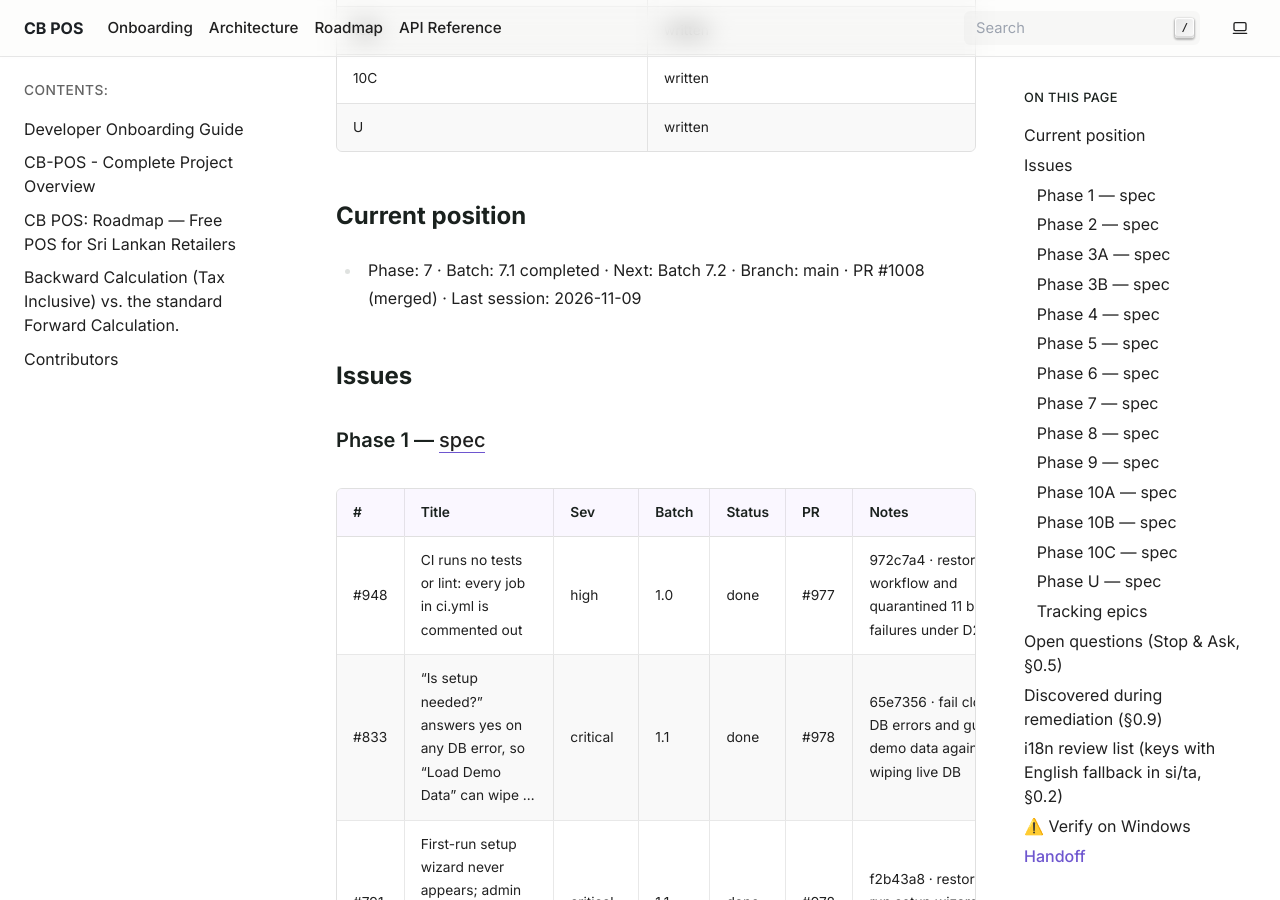
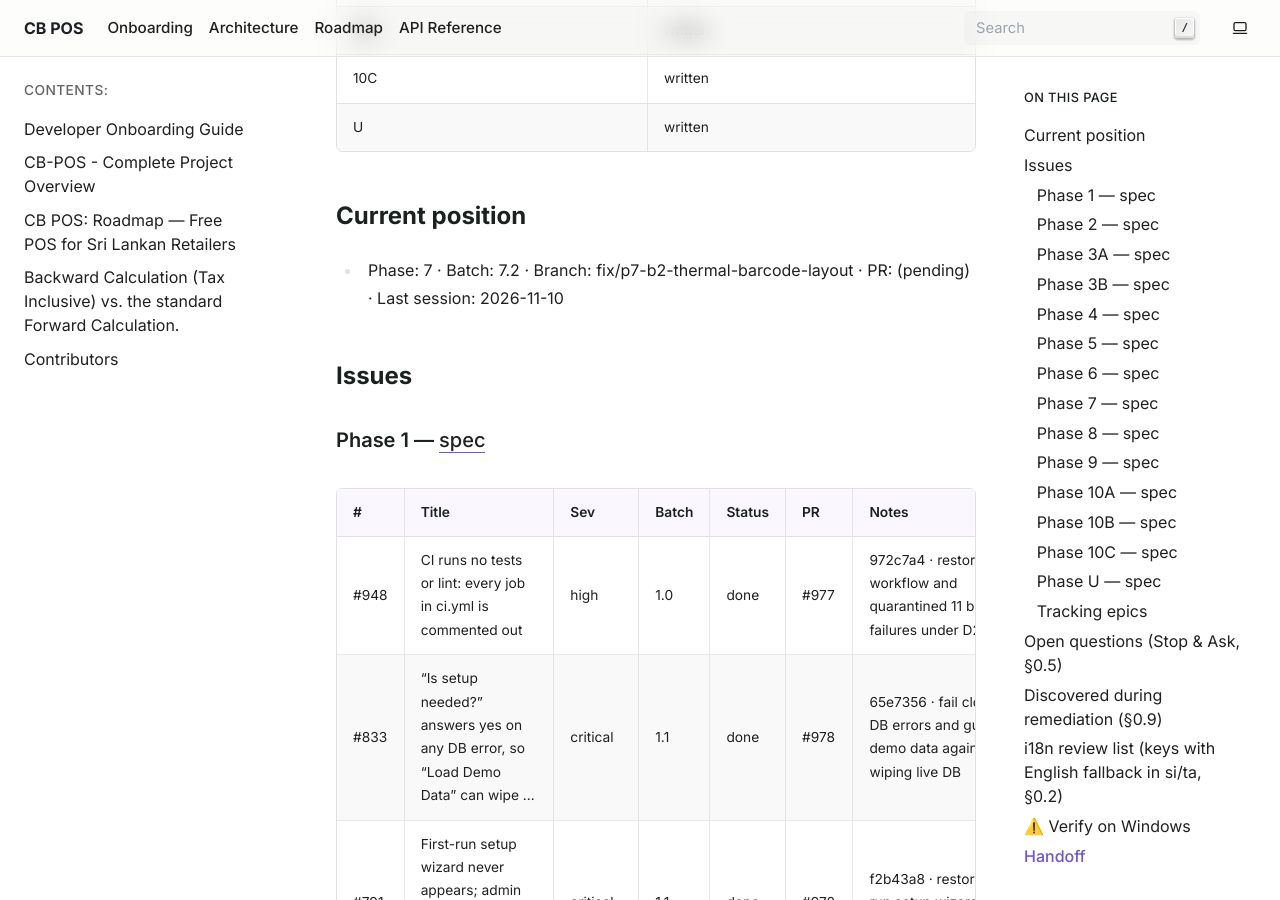
Before and after one commit to HMAHD/CB-POS, a Sphinx documentation site: the page built from docs/remediation/PROGRESS.md, in a window 1280 px wide and 900 px high, scrolled down 974 px. Built offline with Sphinx 7.4.7, drawn with Linux system fonts in a browser that asks for light colours; pages that are not in the unit, such as notebooks, are missing from menus; some of the changed text lies outside the part shown.

Commit message:
docs(progress): record #1009 defect and set position to Batch 7.2

```diff
--- a/docs/remediation/PROGRESS.md
+++ b/docs/remediation/PROGRESS.md
@@ -25,7 +25,7 @@ Statuses: `todo` · `in-progress` · `blocked (Q#)` · `pr-open` · `done` (merg
 
 ## Current position
 
-- Phase: 7 · Batch: 7.1 completed · Next: Batch 7.2 · Branch: main · PR #1008 (merged) · Last session: 2026-11-09
+- Phase: 7 · Batch: 7.2 · Branch: fix/p7-b2-thermal-barcode-layout · PR: (pending) · Last session: 2026-11-10
 
 ## Issues
 
@@ -292,6 +292,7 @@ Statuses: `todo` · `in-progress` · `blocked (Q#)` · `pr-open` · `done` (merg
 | #959 | Management screens show stale data until Refresh | medium | UI review | **done** (PR #960) |
 | #961 | Table column layouts lost on setModel (Suppliers squeezed) | medium | UI review | pr-open (#962) |
 | #948 | CI runs no tests or lint (ci.yml fully commented out) | high | writing the remediation plan (2026-10-28) | 1 / 1.0 |
+| #1009 | CodeQL workflow fails immediately because the entire workflow is commented out | medium | verifying Phase 7.1 completion (2026-11-10) | Release gate / pre-release |
 
 ## i18n review list (keys with English fallback in si/ta, §0.2)
 
```
